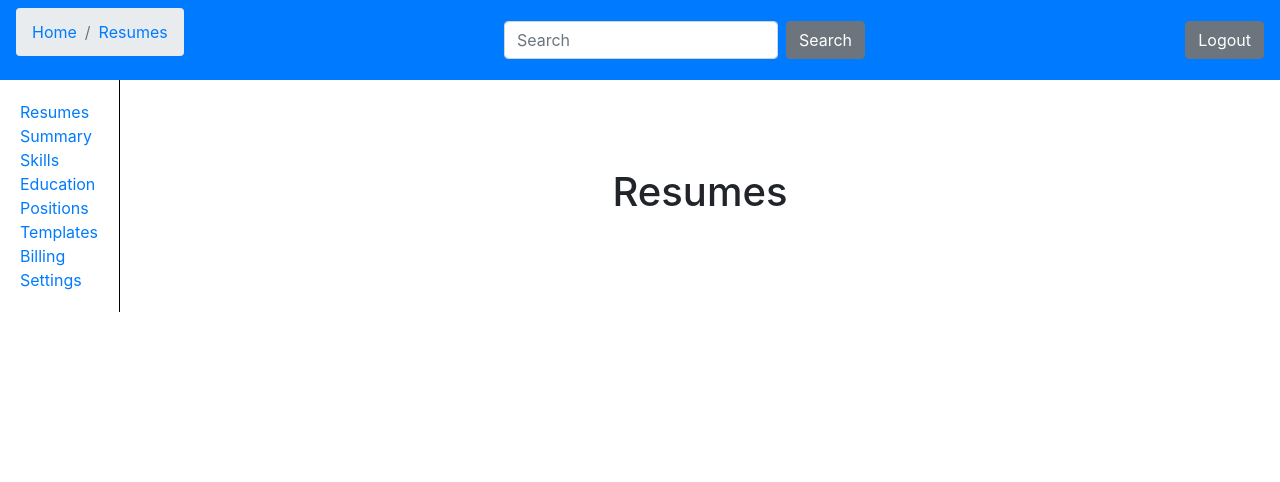
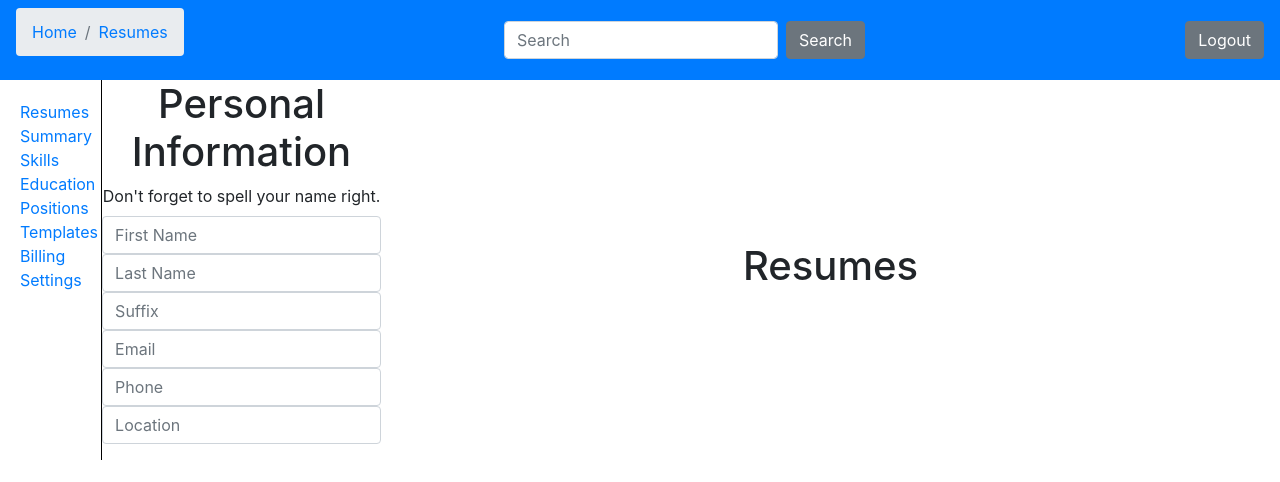
Before and after one commit to BloomTech-Labs/CS9-ResumeMaker, a React (Create React App) app in the folder client/: page /resumes in a window 1280 px wide. Shown: the top 482 px of the page. Built offline with nearby package versions, Linux system fonts and the light colour scheme.

Commit message:
Personal Info form

```diff
--- a/client/src/components/resumes.js
+++ b/client/src/components/resumes.js
@@ -4,25 +4,92 @@ import Sidebar from "./subComponents/sidebar"
 import Navbar from "./subComponents/navbar";
 import ResumeCard from "./subComponents/resumeCard"
 
+export class PersonalInfo extends Component {
+  constructor(){
+    super()
+   this.state = {
+    firstName: '',
+    lastName: '',
+    suffix: '',
+    phone: '',
+    email: '',
+    location: '',
+    title: '',
+   };
 
-class ResumeList extends Component {
+   this.handleChange = this.handleChange.bind(this)
+  }
+   handleChange(e) {
+    const target = e.target;
+    let value = target.value;
+    const name = target.type;
+    this.setState({
+      [name]: value,
+    })
+};
+
+/*onSubmit = async (dispatch, e) => {
+  e.preventDefault();
+  const newInfo = Object.assign({}, this.state);
+*/
+/*if (this.state.firstName = ''){
+  this.setState({ errors: { firstName: 'First name is required.'}});
+  return;
+}
+if (this.state.lastName = ''){
+  this.setState({ errors: { lastName: 'Last name is required.'}});
+  return;
+}
+if (this.state.email = ''){
+  this.setState({ errors: { email: 'Email address is required.'}});
+  return;
+}
+if (this.state.phone = ''){
+  this.setState({ errors: { phone: 'Phone number is required.'}});
+  return;
+}
+this.setState({ firstName: '', lastName: '', suffix: '', email: '', phone: '', location: '', title: '', errors: {} });
+
+    this.props.history.push('/');
+  }; */
+
+  render() {
+    return (
+      <div>
+        <h1> Personal Information </h1>
+        <form >
+          <div className='form-group'>
+            <label form="formGroupExampleInput2">Don't forget to spell your name right.</label>
+            <input onChange={this.handleChange} type="text" class="form-control" id="formGroupExampleInput2" placeholder="First Name" />
+            <input type="text" class="form-control" id="formGroupExampleInput2" placeholder="Last Name" />
+            <input type="text" class="form-control" id="formGroupExampleInput2" placeholder="Suffix" />
+            <input type="text" class="form-control" id="formGroupExampleInput2" placeholder="Email" />
+            <input type="text" class="form-control" id="formGroupExampleInput2" placeholder="Phone" />
+            <input type="text" class="form-control" id="formGroupExampleInput2" placeholder="Location" />
+          </div>
+        </form>
+      </div>
+      );
+  }
+}
+
+
+class Resumes extends Component {
   render() {
     return (
       <div>
         <Navbar breadcrumbs={[{ link: "/", title: "Home" }, { link: "/resumes", title: "Resumes" }]} />
         <div className="component-div">
           <Sidebar />
+          <PersonalInfo />
           <div className="title-div">
             <h1 className="Header">Resumes</h1>
-            <ResumeCard />
-          </div>
-          <ResumeCard>
-            <h1>resume 1</h1>
-          </ResumeCard>
+
         </div>
       </div>
+    </div>
     );
   }
 }
 
-export default ResumeList;
+export default Resumes;
```
